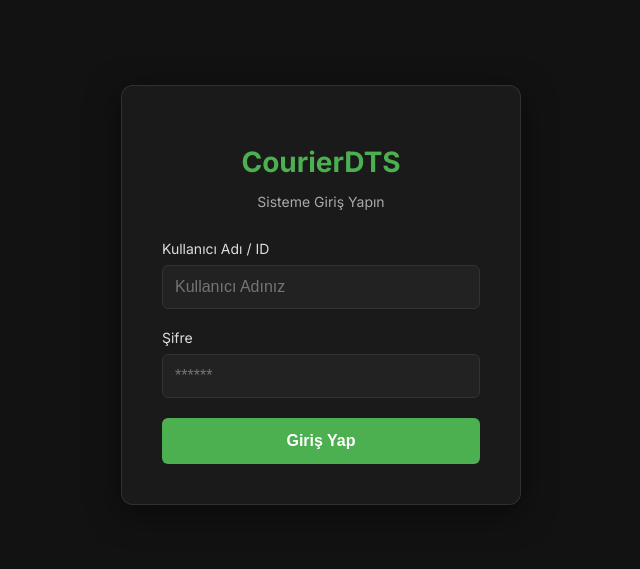
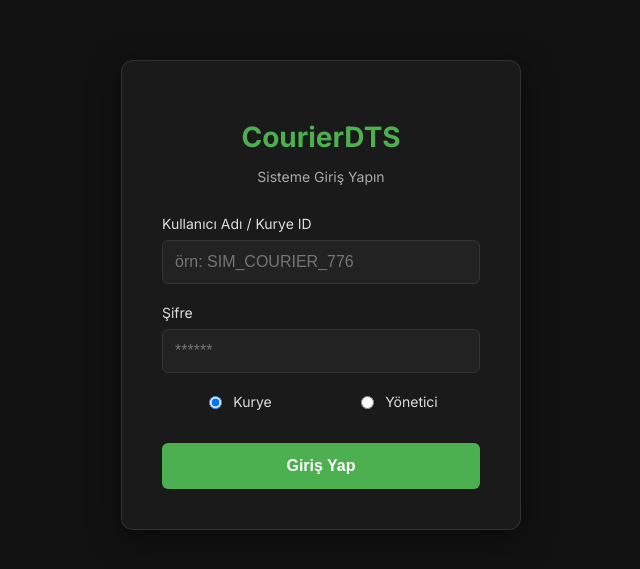
Before and after one commit to Enes0668/CourierDTS-Frontend, a Vue app: page / in a window 1280 px wide. Shown: the part 105-674 px from the top of the page, without its empty margins (319-959 px from the left). Built offline with nearby package versions, Linux system fonts and the light colour scheme.

Commit message:
fix: revert login view back to split admin/courier endpoints

```diff
--- a/src/views/LoginView.vue
+++ b/src/views/LoginView.vue
@@ -6,12 +6,12 @@
 
       <form @submit.prevent="handleLogin">
         <div class="form-group">
-          <label for="username">Kullanıcı Adı / ID</label>
+          <label for="username">Kullanıcı Adı / Kurye ID</label>
           <input
             type="text"
             id="username"
             v-model="username"
-            placeholder="Kullanıcı Adınız"
+            placeholder="örn: SIM_COURIER_776"
             required
           />
         </div>
@@ -27,6 +27,15 @@
           />
         </div>
 
+        <div class="role-selector">
+          <label class="radio-label">
+            <input type="radio" value="courier" v-model="role" /> Kurye
+          </label>
+          <label class="radio-label">
+            <input type="radio" value="admin" v-model="role" /> Yönetici
+          </label>
+        </div>
+
         <button type="submit" class="primary-btn" :disabled="isLoading">
           {{ isLoading ? 'Giriş Yapılıyor...' : 'Giriş Yap' }}
         </button>
@@ -36,6 +45,9 @@
 </template>
 
 <script>
+// Mocking Capacitor Device API for now
+// import { Device } from '@capacitor/device';
+
 import api from '../api/index';
 
 export default {
@@ -44,6 +56,7 @@ export default {
     return {
       username: '',
       password: '',
+      role: 'courier', // varsayılan
       isLoading: false
     }
   },
@@ -52,23 +65,27 @@ export default {
       this.isLoading = true;
 
       try {
-        // Enes'in belirlediği uç: /admin/login
-        const response = await api.post('/admin/login', {
-          name: this.username,
-          password: this.password
-        });
+        if (this.role === 'admin') {
+          // Gerçek Admin Login API Çağrısı
+          const response = await api.post('/admin/login', {
+            name: this.username,
+            password: this.password
+          });
 
-        const data = response.data;
-        localStorage.setItem('jwt_token', data.token);
-
-        // Backend'den dönen Role'e göre yönlendirme (0: Admin, 1: Kurye)
-        if (data.role === 0) {
+          localStorage.setItem('jwt_token', response.data.token);
           localStorage.setItem('user_role', 'admin');
-          localStorage.setItem('admin_id', data.id || data.adminId || 0);
+          localStorage.setItem('admin_id', response.data.adminId);
           this.$router.push('/admin');
         } else {
+          // Gerçek Kurye Login API Çağrısı
+          const response = await api.post('/courier/login', {
+            name: this.username,
+            password: this.password
+          });
+
+          localStorage.setItem('jwt_token', response.data.token);
           localStorage.setItem('user_role', 'courier');
-          localStorage.setItem('courier_id', data.id || data.courierId || 1);
+          localStorage.setItem('courier_id', response.data.courierId);
           this.$router.push('/courier');
         }
       } catch (error) {
```
